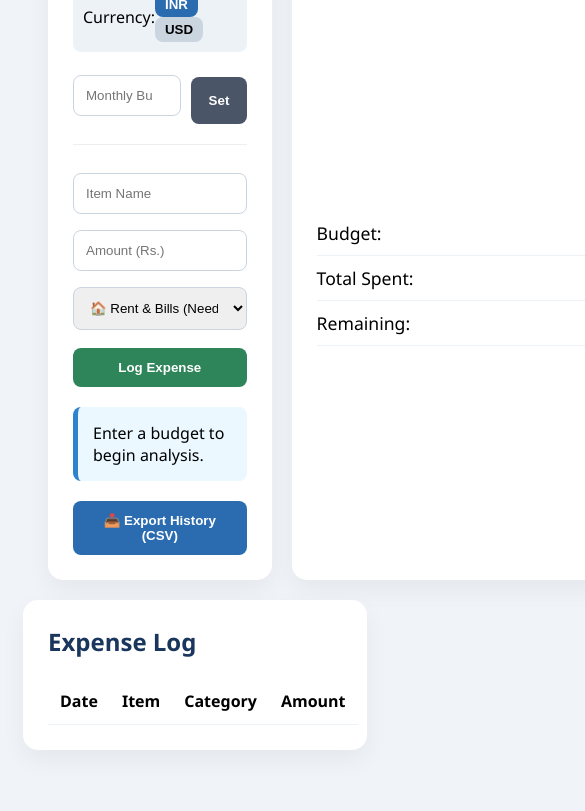
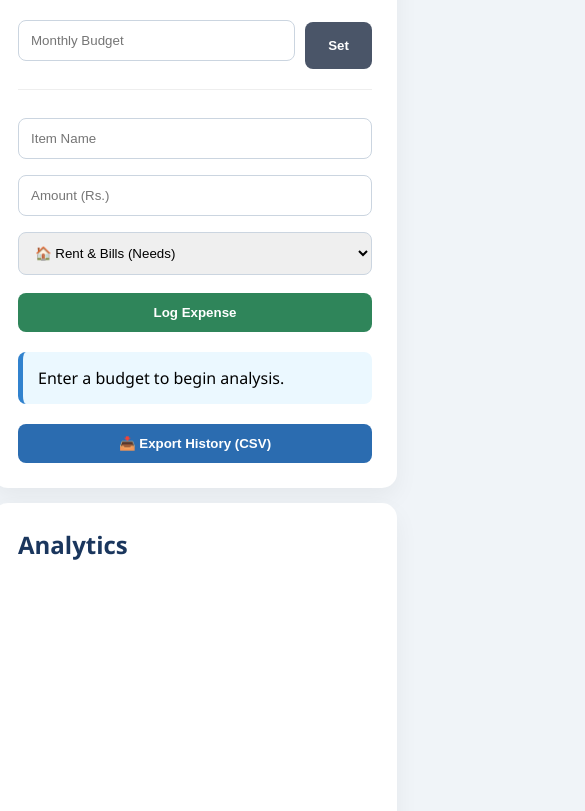
Before and after one commit to harinirajan122-max/SpendWise, a website: page public/index.html in a window 390 px wide. Shown: the part 155-966 px from the top of the page, 585 px wide, since content can reach past the window. Drawn offline with nearby package versions, Linux system fonts and the light colour scheme; no server answers.

Commit message:
Mobile view

```diff
--- a/public/index.html
+++ b/public/index.html
@@ -4,6 +4,7 @@
     <meta charset="UTF-8">
     <title>SpendWise-Smart Financial Analytics</title>
     <script src="https://cdn.jsdelivr.net/npm/chart.js"></script>
+    <meta name="viewport" content="width=device-width, initial-scale=1.0">
     <style>
         body { font-family: 'Segoe UI', sans-serif; background: #f0f4f8; display: flex; flex-direction: column; align-items: center; padding: 40px; gap: 20px; }
         .main-layout { display: flex; gap: 20px; max-width: 1000px; width: 100%; }
@@ -20,6 +21,25 @@
         table { width: 100%; border-collapse: collapse; margin-top: 15px; }
         th, td { text-align: left; padding: 12px; border-bottom: 1px solid #edf2f7; }
         .stat-box { display: flex; justify-content: space-between; padding: 10px 0; border-bottom: 1px solid #edf2f7; font-size: 1.1rem; }
+        /* Mobile View Fix */
+@media (max-width: 768px) {
+    .main-layout {
+        flex-direction: column; /* Stacks SpendWise and Analytics vertically */
+        align-items: center;
+        gap: 15px;
+    }
+
+    .card, .dashboard {
+        width: 100% !important; /* Makes cards full width on phone */
+        max-width: 100%;
+    }
+
+    body {
+        padding: 10px;
+        height: auto; /* Allows the page to grow longer */
+        overflow-y: auto; /* Enables scrolling */
+    }
+}
     </style>
 </head>
 <body>
```
